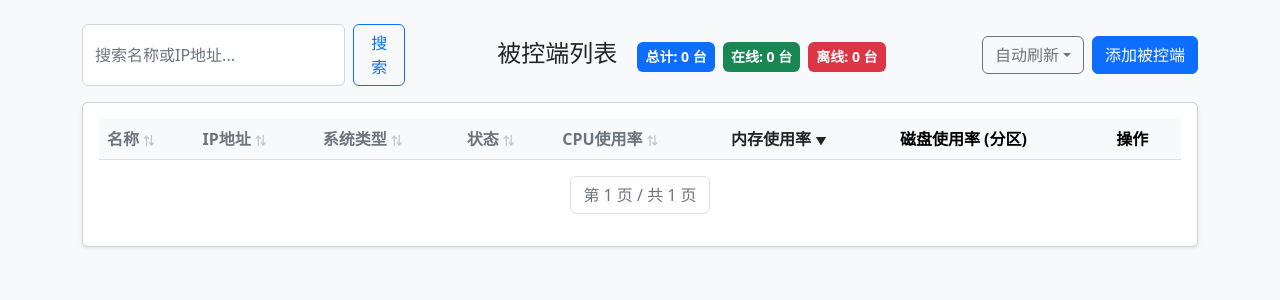
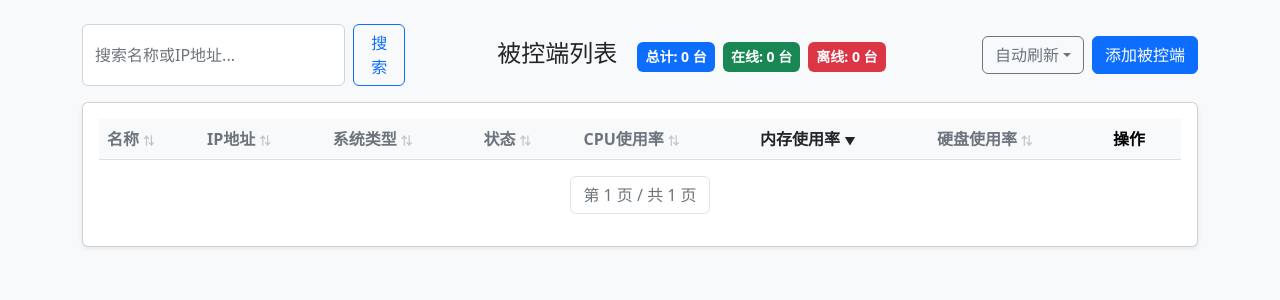
Before and after one commit to netsmu/snmp-monitor, a Flask app: page / in a window 1280 px wide. Shown: the part 56-356 px from the top of the page. Run offline with Flask 3, Linux system fonts and the light colour scheme; lists and menus that the app fills with data are empty; some libraries are stand-ins or nearby versions.

Commit message:
Update index.html

```diff
--- a/templates/index.html
+++ b/templates/index.html
@@ -15,19 +15,19 @@
 {% endwith %}
 
 {# ---- 排序辅助宏（保留搜索参数 q） ---- #}
-{% macro sort_link(col, label) %}
+{% macro sort_link(col, label, default_desc=true) %}
   {% if sort_by == col %}
     {% if sort_dir == 'asc' %}
-      <a href="/?q={{ q }}&sort={{ col }}&dir=desc" class="text-decoration-none text-dark fw-bold">
+      <a href="/?q={{ q }}&sort={{ col }}&dir=desc" class="text-decoration-none text-dark fw-bold" title="点击切换为降序">
         {{ label }} <span style="font-size:11px;">▲</span>
       </a>
     {% else %}
-      <a href="/?q={{ q }}&sort={{ col }}&dir=asc" class="text-decoration-none text-dark fw-bold">
+      <a href="/?q={{ q }}&sort={{ col }}&dir=asc" class="text-decoration-none text-dark fw-bold" title="点击切换为升序">
         {{ label }} <span style="font-size:11px;">▼</span>
       </a>
     {% endif %}
   {% else %}
-    <a href="/?q={{ q }}&sort={{ col }}&dir=asc" class="text-decoration-none text-secondary">
+    <a href="/?q={{ q }}&sort={{ col }}&dir={% if default_desc %}desc{% else %}asc{% endif %}" class="text-decoration-none text-secondary" title="点击排序">
       {{ label }} <span style="font-size:11px; opacity:0.4;">⇅</span>
     </a>
   {% endif %}
@@ -118,13 +118,13 @@ document.querySelectorAll('#refreshMenu .dropdown-item').forEach(function(item)
         <table class="table table-hover align-middle">
             <thead class="table-light">
                 <tr>
-                    <th>{{ sort_link('name',    '名称') }}</th>
-                    <th>{{ sort_link('ip',      'IP地址') }}</th>
-                    <th>{{ sort_link('os_type', '系统类型') }}</th>
-                    <th>{{ sort_link('status',  '状态') }}</th>
+                    <th>{{ sort_link('name',    '名称', default_desc=false) }}</th>
+                    <th>{{ sort_link('ip',      'IP地址', default_desc=false) }}</th>
+                    <th>{{ sort_link('os_type', '系统类型', default_desc=false) }}</th>
+                    <th>{{ sort_link('status',  '状态', default_desc=false) }}</th>
                     <th>{{ sort_link('cpu_usage', 'CPU使用率') }}</th>
                     <th>{{ sort_link('mem_usage', '内存使用率') }}</th>
-                    <th>磁盘使用率 (分区)</th>
+                    <th>{{ sort_link('disk_usage', '硬盘使用率') }}</th>
                     <th>操作</th>
                 </tr>
             </thead>
```
